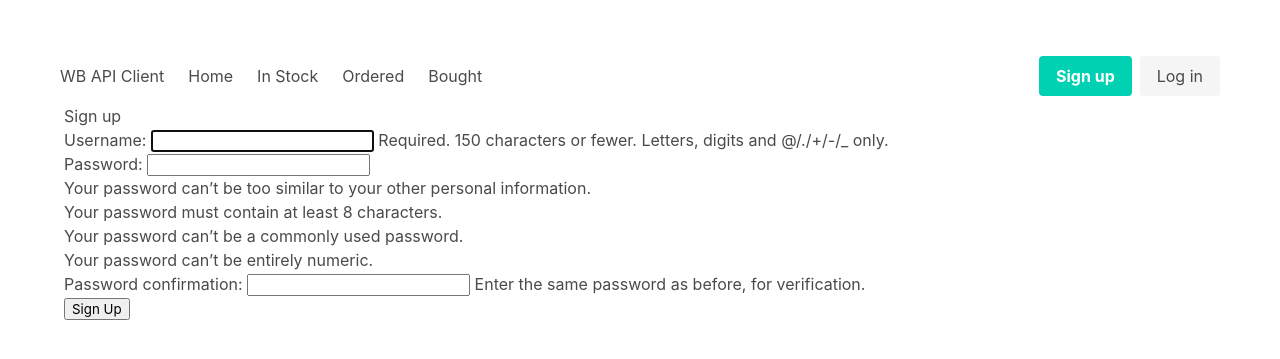
After one commit to matacoder/wildberries-rest-api, a Django app: page /accounts/signup/ in a window 1280 px wide. The commit adds this page. Shown: the top 359 px of the page. Run offline with Django 3.2, Linux system fonts and the light colour scheme.

Commit message:
Navigation and registration

```diff
--- a/_settings/settings.py
+++ b/_settings/settings.py
@@ -40,6 +40,8 @@ INSTALLED_APPS = [
     "accounts",
     "wb",
 ]
+
+LOGIN_REDIRECT_URL = '/'
 
 MIDDLEWARE = [
     "django.middleware.security.SecurityMiddleware",
--- a/accounts/urls.py
+++ b/accounts/urls.py
@@ -1,6 +1,9 @@
 from django.urls import include
 from django.urls import path
 
+from accounts.views import SignUpView
+
 urlpatterns = [
     path("accounts/", include("django.contrib.auth.urls")),
+    path('accounts/signup/', SignUpView.as_view(), name='signup'),
 ]
--- a/accounts/views.py
+++ b/accounts/views.py
@@ -1,3 +1,9 @@
-from django.shortcuts import render
+from django.contrib.auth.forms import UserCreationForm
+from django.urls import reverse_lazy
+from django.views import generic
 
-# Create your views here.
+
+class SignUpView(generic.CreateView):
+    form_class = UserCreationForm
+    success_url = reverse_lazy('login')
+    template_name = 'registration/signup.html'
--- a/templates/includes/nav.html
+++ b/templates/includes/nav.html
@@ -4,7 +4,8 @@
             <h1>WB API Client</h1>
         </a>
 
-    <a role="button" class="navbar-burger" aria-label="menu" aria-expanded="false" data-target="navbarBasicExample">
+        <a role="button" class="navbar-burger" aria-label="menu" aria-expanded="false"
+           data-target="navbarBasicExample">
             <span aria-hidden="true"></span>
             <span aria-hidden="true"></span>
             <span aria-hidden="true"></span>
@@ -13,46 +14,40 @@
 
     <div id="navbarBasicExample" class="navbar-menu">
         <div class="navbar-start">
-      <a class="navbar-item">
+            <a class="navbar-item" href="{% url 'index' %}">
                 Home
             </a>
 
-      <a class="navbar-item">
-        Documentation
+            <a class="navbar-item" href="{% url 'stock' %}">
+                In Stock
             </a>
 
-      <div class="navbar-item has-dropdown is-hoverable">
-        <a class="navbar-link">
-          More
+            <a class="navbar-item" href="{% url 'ordered' %}">
+                Ordered
+            </a>
+            <a class="navbar-item" href="{% url 'bought' %}">
+                Bought
             </a>
 
-        <div class="navbar-dropdown">
-          <a class="navbar-item">
-            About
-          </a>
-          <a class="navbar-item">
-            Jobs
-          </a>
-          <a class="navbar-item">
-            Contact
-          </a>
-          <hr class="navbar-divider">
-          <a class="navbar-item">
-            Report an issue
-          </a>
-        </div>
-      </div>
+
         </div>
 
         <div class="navbar-end">
             <div class="navbar-item">
                 <div class="buttons">
-          <a class="button is-primary">
+                    {% if not user.is_authenticated %}
+                        <a class="button is-primary" href="{% url 'signup' %}">
                             <strong>Sign up</strong>
                         </a>
-          <a class="button is-light">
+                        <a class=" button is-light" href="{% url 'login' %}">
                             Log in
                         </a>
+                    {% else %}
+                        <a class="button is-primary" href="{% url 'index' %}">
+                            <strong>{{ user.username }}</strong>
+                        </a>
+                        <a class="button is-light" href="{% url 'logout' %}">Log out</a>
+                    {% endif %}
                 </div>
             </div>
         </div>
--- /dev/null
+++ b/templates/registration/signup.html
@@ -0,0 +1,12 @@
+{% extends 'base.html' %}
+
+{% block title %}Sign Up{% endblock %}
+
+{% block content %}
+  <h2>Sign up</h2>
+  <form method="post">
+    {% csrf_token %}
+    {{ form.as_p }}
+    <button type="submit">Sign Up</button>
+  </form>
+{% endblock %}
--- a/wb/urls.py
+++ b/wb/urls.py
@@ -3,8 +3,8 @@ from django.urls import path
 from wb import views
 
 urlpatterns = [
-    path(
-        "",
-        views.index,
-    ),
+    path("", views.index, name="index"),
+    path("stock/", views.stock, name="stock"),
+    path("ordered/", views.ordered, name="ordered"),
+    path("bought/", views.bought, name="bought"),
 ]
```
Also changed, not shown: templates/registration/login.html (added, +13 -0 lines), wb/views.py (+12 -0 lines). Lines whose indentation alone changed are shown as unchanged.
